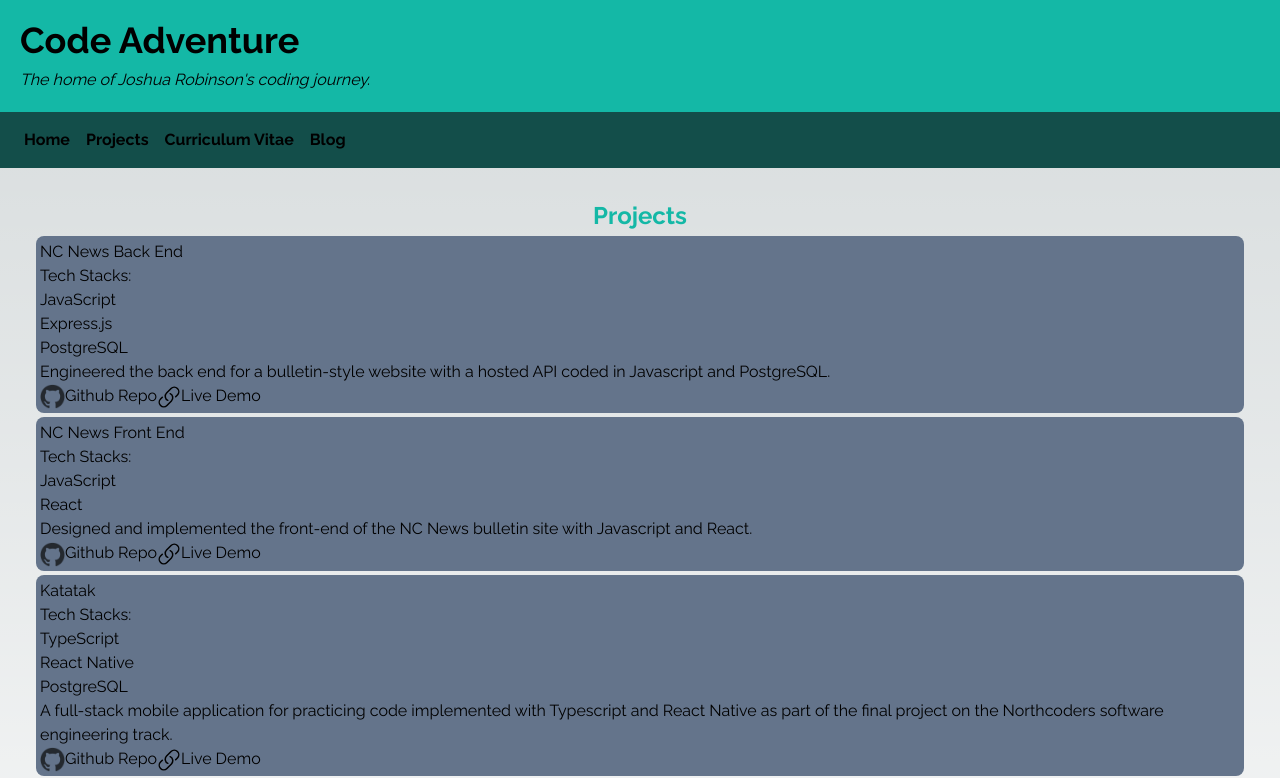
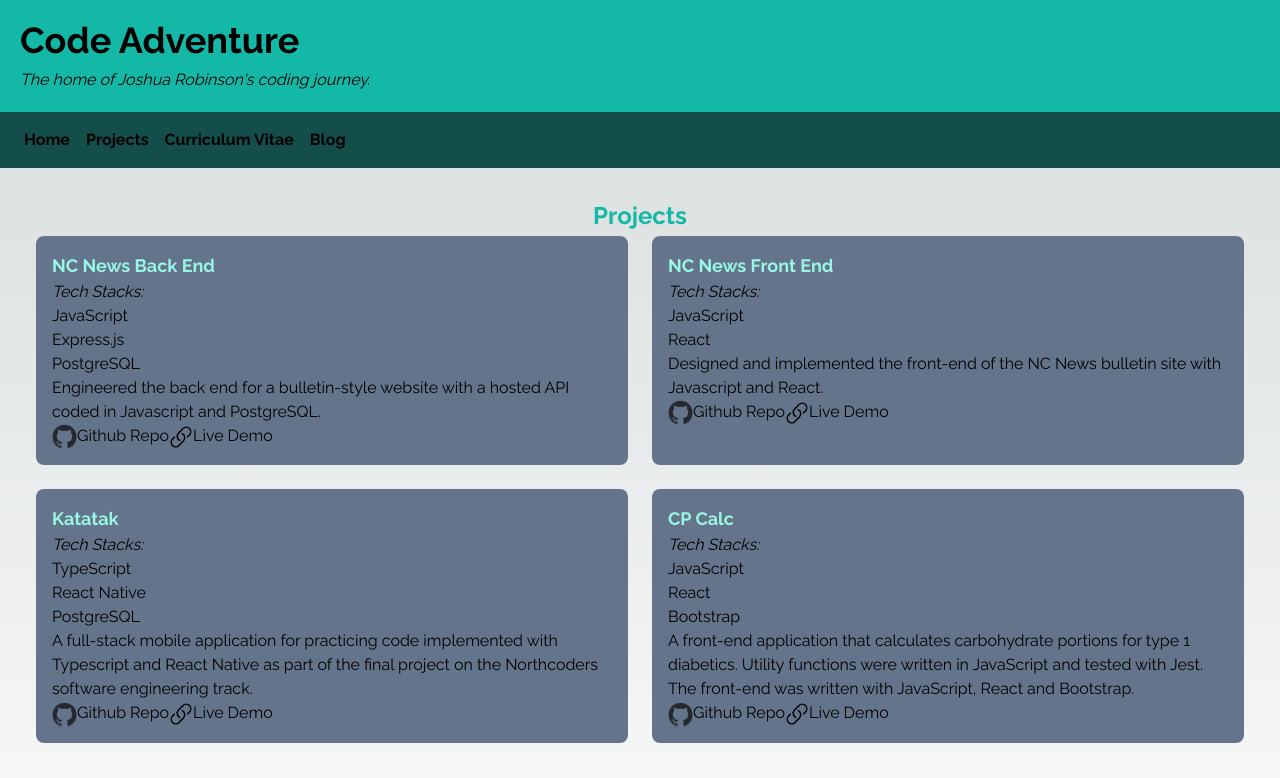
Before and after one commit to VenturingForth/code-adventure-website, a Next.js app: page /projects in a window 1280 px wide. Shown: the top 778 px of the page. Built offline with nearby package versions, Linux system fonts and the light colour scheme.

Commit message:
Added grid layouts to home page and project page

```diff
--- a/app/blog/page.tsx
+++ b/app/blog/page.tsx
@@ -1,5 +1,9 @@
 export default function Page(){
     return(
-        <p>Blog</p>
+        <main>
+            <h1 className="m-1 p-1 text-2xl font-bold text-center text-teal-500">
+                Blog coming soon...
+            </h1>
+        </main>
     )
 }
--- a/app/ui/ProjectCard.tsx
+++ b/app/ui/ProjectCard.tsx
@@ -16,9 +16,10 @@ interface Project {
 export default function ProjectCard(project: Project) {
 
     return(
-        <div className="p-1 m-1 bg-slate-500 rounded-lg">
-            <h2 className="">{project.title}</h2>
-            <h3>Tech Stacks:</h3>
+        <li className="p-1 m-1 bg-slate-500 rounded-lg">
+            <div className="p-3">
+            <h2 className="text-lg font-bold text-teal-200">{project.title}</h2>
+            <h3 className="italic">Tech Stacks:</h3>
             {project.tech.map((stack) => <p>{stack}</p>)}
             <p>{project.description}</p>
             <p>
@@ -39,6 +40,7 @@ export default function ProjectCard(project: Project) {
                     Live Demo
                 </Link>
             </p>
-        </div>
+            </div>
+        </li>
     )
 }
--- a/app/ui/ProjectList.tsx
+++ b/app/ui/ProjectList.tsx
@@ -11,7 +11,7 @@ export default function ProjectList(){
     }
     const projects:Array<Project> = projectsJson.projects;
     return (
-        <ul>
+        <ul className='grid grid-cols-2 gap-4'>
             {projects.map((project) => {
                 return (
                     <ProjectCard {...project} />
--- a/app/ui/homeMain.tsx
+++ b/app/ui/homeMain.tsx
@@ -3,12 +3,12 @@ import Contact from "./contact"
 
 export default function HomeMain() {
     return(
-        <main className="p-4">
+        <main className="p-4 grid grid-cols-2 ml-96 mr-96">
             <Image
                 src="/JR-bio-pic-desktop-tall.png"
-                width={400}
-                height={714}
-                className="hidden md:block rounded-3xl border-solid border-4 border-teal-500"
+                width={280}
+                height={500}
+                className="hidden md:block rounded-3xl border-solid border-4 border-teal-500 row-span-3 "
                 alt="A photograph of Joshua Robinson, Junior Software Engineer"
             />
             <Image
```
